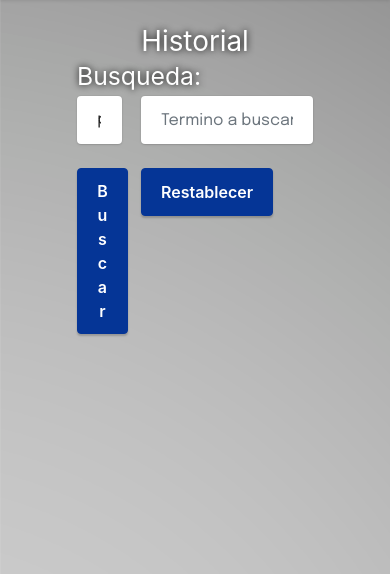
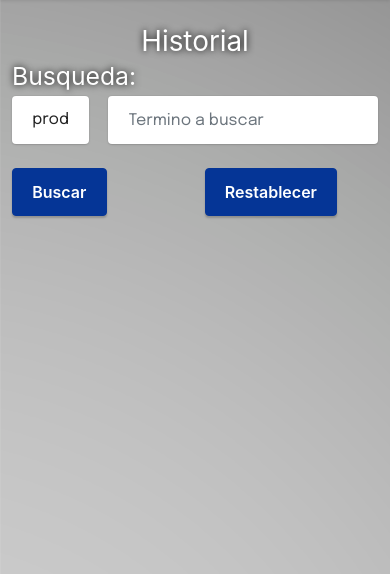
Before and after one commit to cejblan/sistema_logistico, a PHP site: page /historial.php in a window 390 px wide. Shown: the part 71-645 px from the top of the page. Run offline with PHP 8.4, Linux system fonts and the light colour scheme; the visitor is signed in with stand-in values (Sample User, id 1).

Commit message:
Correciones para responsive

```diff
--- a/historial.php
+++ b/historial.php
@@ -33,8 +33,7 @@ require_once('php/conexion.php');
       <div class="col-12">
           <h1>Historial</h1>
       </div>
-      <div class="col-2"></div>
-      <div class="col-8">
+      <div class="col-12">
         <form action="historial.php" method="POST">
           <label>
             <h2>Busqueda:</h2>
@@ -57,10 +56,10 @@ if (! $_POST || trim($_POST['buspro'])   === '')
         </div>
         </br>
         <div class="row">
-          <div class="col-3">
+          <div class="col-6 margin_auto historial">
             <input class="btn btn-success" type="submit" name="submit" id="submit" value="Buscar"/>
           </div>
-          <div class="col-9">
+          <div class="col-6 margin_auto historial">
             <input class="btn btn-success" type="reset" name="borrar" id="borrar" value="Restablecer"/>
           </div>
         </div>
@@ -85,10 +84,10 @@ if (! $_POST || trim($_POST['buspro'])   === '')
         </div>
         </br>
         <div class="row">
-          <div class="col-3">
+          <div class="col-6 margin_auto historial">
             <input class="btn btn-success" type="submit" name="submit" id="submit" value="Buscar"/>
           </div>
-          <div class="col-9">
+          <div class="col-6 margin_auto historial">
             <input class="btn btn-success" type="reset" name="borrar" id="borrar" value="Restablecer"/>
           </div>
         </div>
@@ -140,8 +139,7 @@ if (@mysqli_num_rows($result_productos) == true)
            </div>
            </br>
            <div class="row">
-             <div class="col-1"></div>
-               <div class="col-10">
+             <div class="col-12">
                  <table class="table table-dark">
                    <thead>
                      <tr>
```
